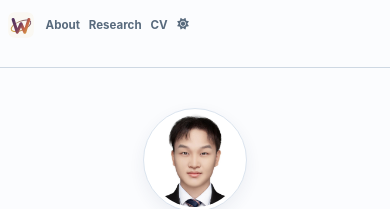
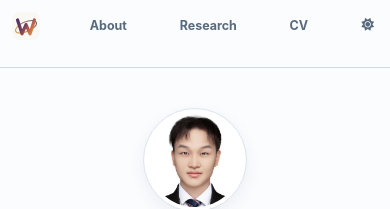
Before and after one commit to Rubin-Wei/Rubin-Wei.github.io, a Jekyll site: the page built from _pages/about.md, in a window 390 px wide. Shown: the top 209 px of the page. Built offline with Jekyll 4.4.1, drawn with Linux system fonts in a browser that asks for light colours.

Commit message:
Expand mobile navigation across header

```diff
--- a/_includes/masthead.html
+++ b/_includes/masthead.html
@@ -18,7 +18,7 @@
             {% else %}
               {% assign domain = base_path %}
             {% endif %}
-            <li class="masthead__menu-item"><a href="{{ domain }}{{ link.url }}">{{ link.title }}</a></li>
+            <li class="masthead__menu-item persist"><a href="{{ domain }}{{ link.url }}">{{ link.title }}</a></li>
           {% endfor %}
           <li id="theme-toggle" class="masthead__menu-item persist tail">
             <a role="button" aria-labelledby="theme-icon"><i id="theme-icon" class="fa-solid fa-sun" aria-hidden="true" title="toggle theme"></i></a>
--- a/_sass/_research-home.scss
+++ b/_sass/_research-home.scss
@@ -1013,11 +1013,11 @@ html[data-theme="dark"] .honors-strip {
 
 @media screen and (max-width: 680px) {
   .masthead__inner-wrap {
-    padding: 0.5rem 0.45rem;
+    padding: 0.5rem 0.7rem;
   }
 
   .masthead__menu-item--lg {
-    padding-right: 0.15rem;
+    padding-right: 0;
   }
 
   .masthead__brand-text {
@@ -1026,30 +1026,47 @@ html[data-theme="dark"] .honors-strip {
 
   .masthead__brand-mark {
     display: block;
-    width: 28px;
-    height: 28px;
-    border-radius: 7px;
+    width: 30px;
+    height: 30px;
+    border-radius: 8px;
   }
 
   .greedy-nav {
     min-width: 0;
   }
 
+  .greedy-nav button,
+  .greedy-nav .hidden-links {
+    display: none !important;
+  }
+
+  .greedy-nav .visible-links {
+    display: flex;
+    align-items: center;
+    justify-content: space-between;
+    width: 100%;
+  }
+
+  .greedy-nav .visible-links li {
+    display: block;
+    text-align: center;
+  }
+
   .greedy-nav a {
     margin: 0;
-    padding: 0.38rem 0.28rem;
-    font-size: 0.72rem;
+    padding: 0.42rem 0.38rem;
+    font-size: 0.78rem;
     letter-spacing: 0;
   }
 
   .greedy-nav .visible-links li:first-child a {
-    padding: 0.18rem 0.22rem 0.18rem 0;
+    padding: 0.16rem 0.12rem 0.16rem 0;
   }
 
   .greedy-nav .visible-links #theme-toggle a {
-    width: 22px;
-    padding-right: 0.18rem;
-    padding-left: 0.18rem;
+    width: 24px;
+    padding-right: 0;
+    padding-left: 0.12rem;
   }
 
   .rubin-hero,
```
